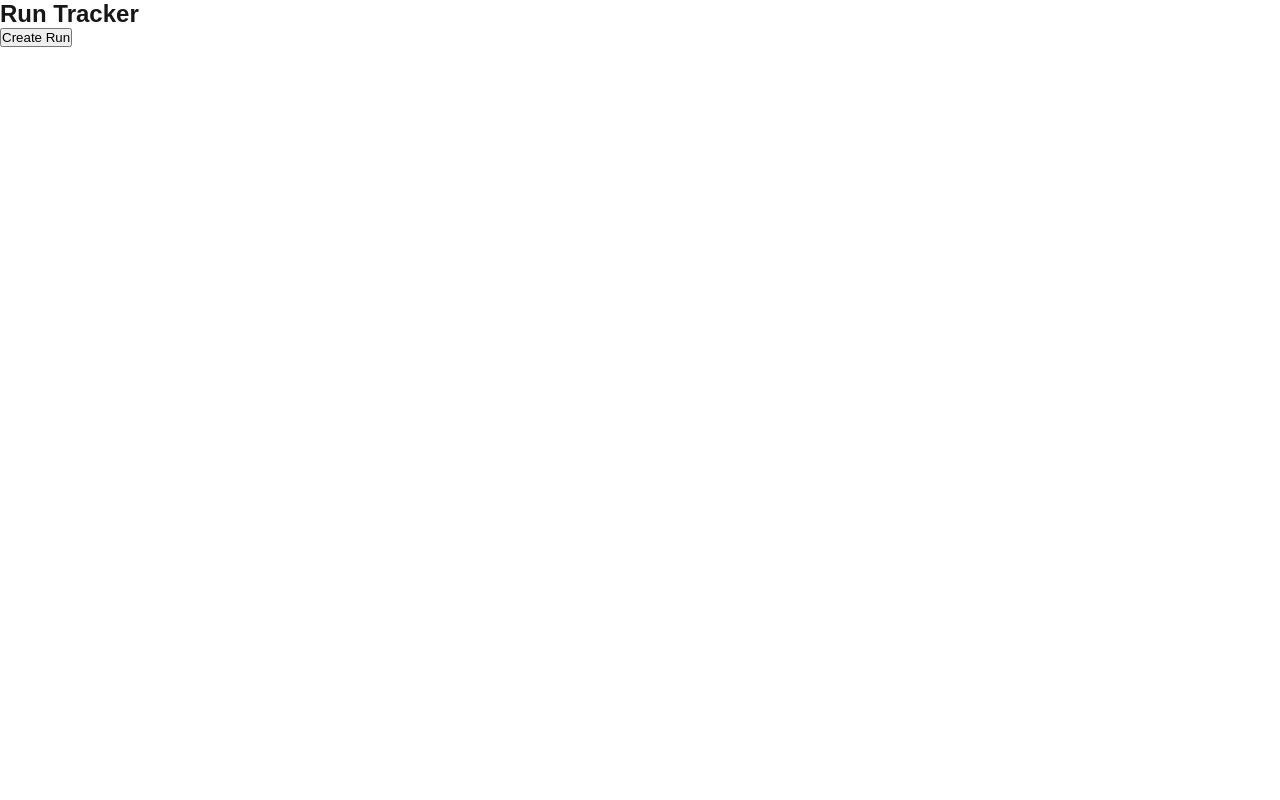
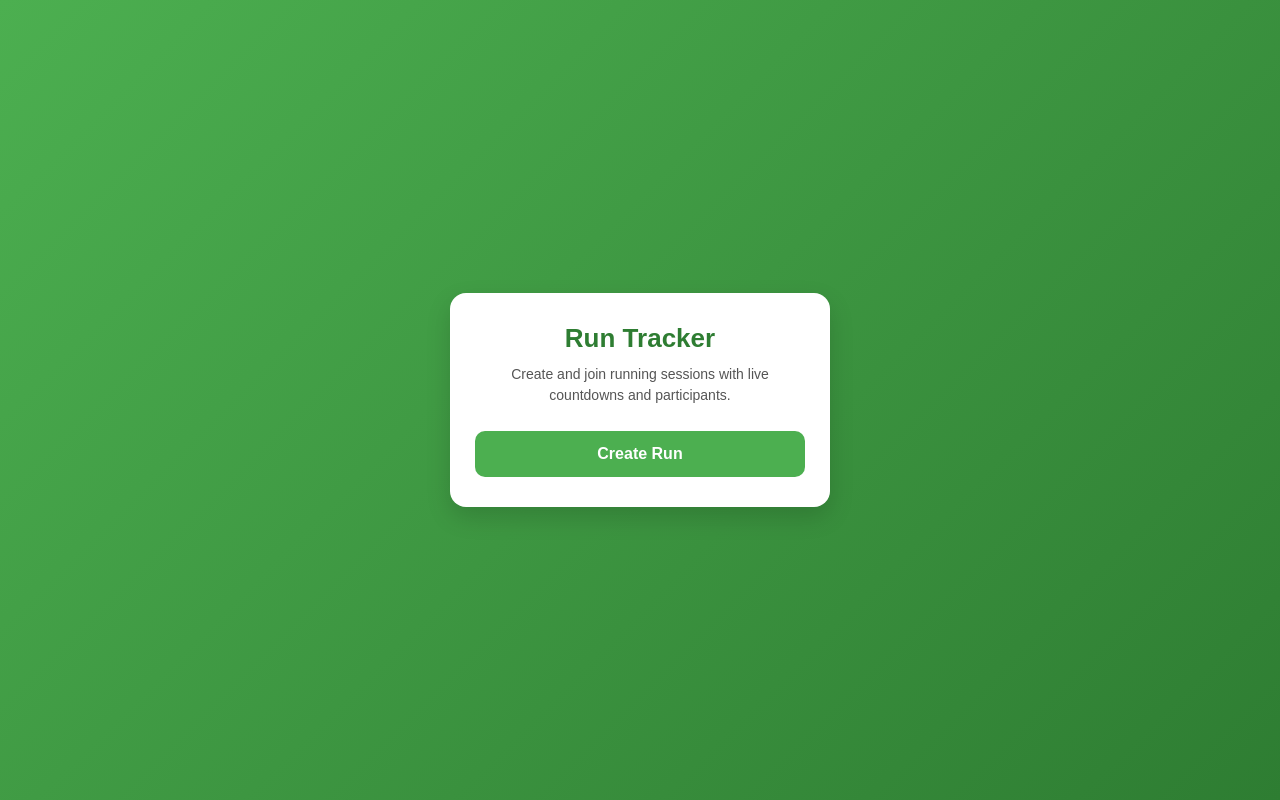
Before and after one commit to kashbyte/fitness-run-tracker-frontend, a Next.js app: page / in a window 1280 px wide. Built offline with nearby package versions, Linux system fonts and the light colour scheme.

Commit message:
start page style

```diff
--- a/src/app/page.js
+++ b/src/app/page.js
@@ -6,9 +6,67 @@ export default function Home() {
   const router = useRouter();
 
   return (
-    <div>
-      <h2>Run Tracker</h2>
-      <button onClick={() => router.push("/create")}>Create Run</button>
+    <div
+      style={{
+        minHeight: "100vh",
+        display: "flex",
+        alignItems: "center",
+        justifyContent: "center",
+        background: "linear-gradient(135deg, #4CAF50, #2E7D32)",
+        padding: "20px",
+        fontFamily: "sans-serif",
+      }}
+    >
+      <div
+        style={{
+          backgroundColor: "white",
+          width: "100%",
+          maxWidth: "380px",
+          padding: "30px 25px",
+          borderRadius: "16px",
+          boxShadow: "0 10px 25px rgba(0,0,0,0.15)",
+          textAlign: "center",
+        }}
+      >
+        <h1
+          style={{
+            marginBottom: "10px",
+            color: "#2E7D32",
+            fontSize: "26px",
+          }}
+        >
+          Run Tracker
+        </h1>
+
+        <p
+          style={{
+            marginBottom: "25px",
+            color: "#555",
+            fontSize: "14px",
+            lineHeight: "1.5",
+          }}
+        >
+          Create and join running sessions with live countdowns and
+          participants.
+        </p>
+
+        <button
+          onClick={() => router.push("/create")}
+          style={{
+            width: "100%",
+            padding: "14px",
+            fontSize: "16px",
+            fontWeight: "bold",
+            backgroundColor: "#4CAF50",
+            color: "white",
+            border: "none",
+            borderRadius: "10px",
+            cursor: "pointer",
+          }}
+        >
+          Create Run
+        </button>
+      </div>
     </div>
   );
 }
```
